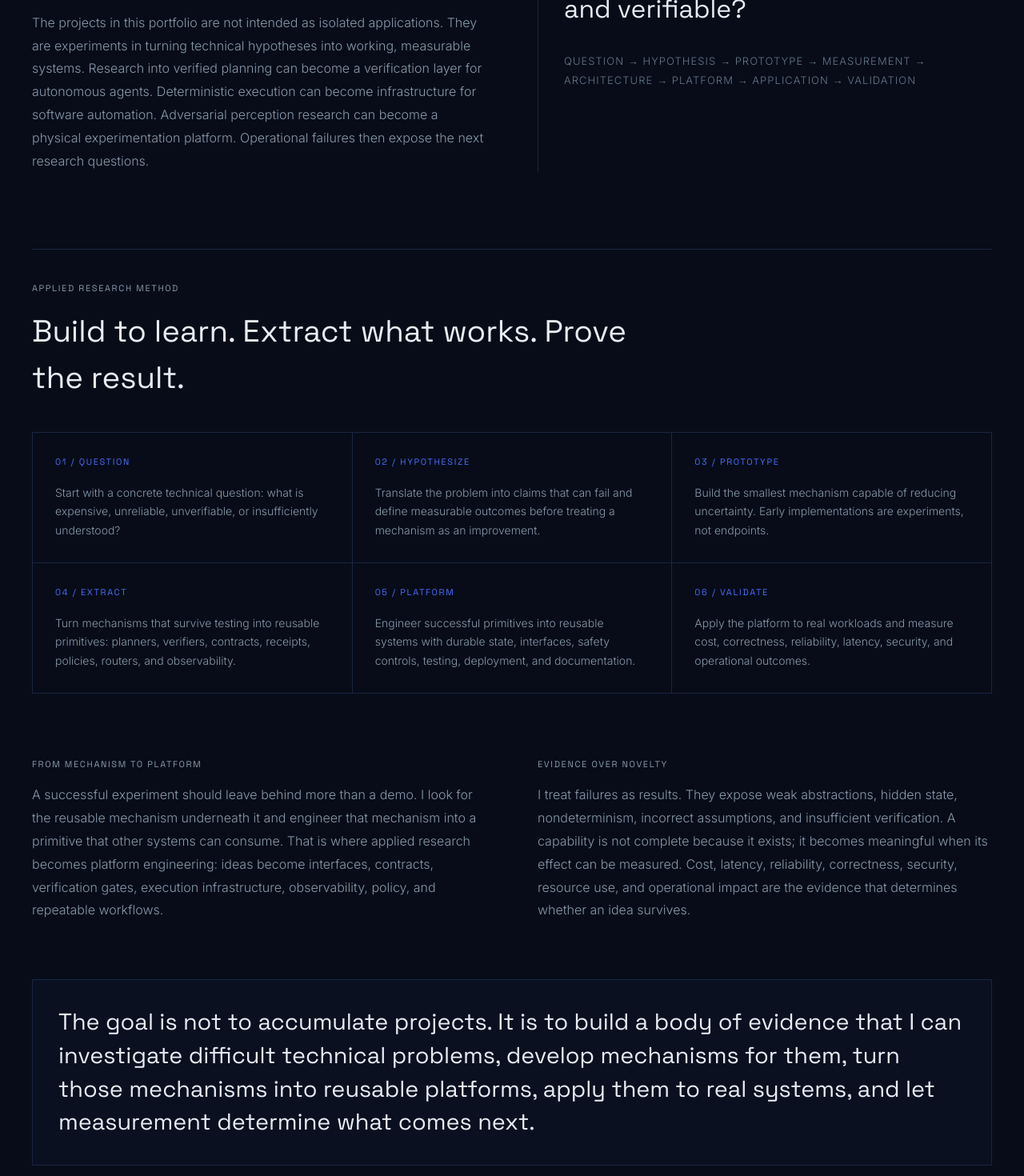
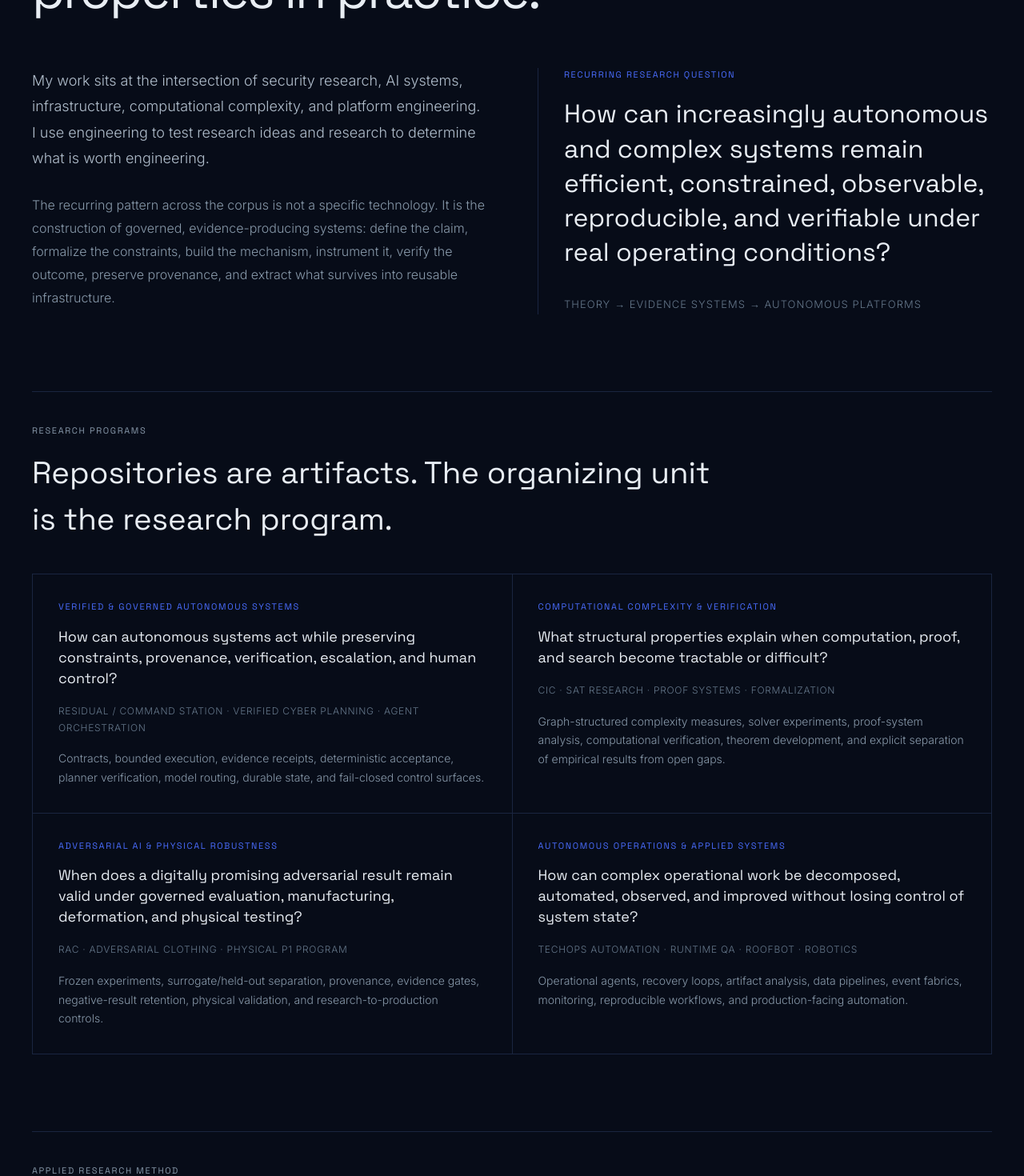
Before and after one commit to ninja-ops-guy/theemrld-portfolio, a React (Vite) app: page / in a window 1280 px wide. Shown: the part 4680-6150 px from the top of the page at 80% size. Built offline with nearby package versions, Linux system fonts and the light colour scheme; the HTML template or start-up script is replaced by a standard one.

Commit message:
Align thesis with research corpus and evidence model

```diff
--- a/src/sections/ResearchThesis.tsx
+++ b/src/sections/ResearchThesis.tsx
@@ -1,46 +1,101 @@
 const principles = [
-  ['01', 'QUESTION', 'Start with a concrete technical question: what is expensive, unreliable, unverifiable, or insufficiently understood?'],
-  ['02', 'HYPOTHESIZE', 'Translate the problem into claims that can fail and define measurable outcomes before treating a mechanism as an improvement.'],
-  ['03', 'PROTOTYPE', 'Build the smallest mechanism capable of reducing uncertainty. Early implementations are experiments, not endpoints.'],
-  ['04', 'EXTRACT', 'Turn mechanisms that survive testing into reusable primitives: planners, verifiers, contracts, receipts, policies, routers, and observability.'],
-  ['05', 'PLATFORM', 'Engineer successful primitives into reusable systems with durable state, interfaces, safety controls, testing, deployment, and documentation.'],
-  ['06', 'VALIDATE', 'Apply the platform to real workloads and measure cost, correctness, reliability, latency, security, and operational outcomes.'],
+  ['01', 'QUESTION', 'Start with a concrete technical question: what is expensive, unreliable, unverifiable, adversarial, or insufficiently understood?'],
+  ['02', 'FORMALIZE', 'Define constraints, invariants, failure states, evidence requirements, and the conditions under which the claim would be wrong.'],
+  ['03', 'HYPOTHESIZE', 'Translate the problem into claims that can fail and define measurable outcomes before treating a mechanism as an improvement.'],
+  ['04', 'BUILD', 'Prototype the smallest mechanism capable of reducing uncertainty, then instrument it so behavior can be observed rather than assumed.'],
+  ['05', 'VERIFY', 'Test, benchmark, retain negative results, challenge assumptions, and distinguish implementation completion from evidence of effectiveness.'],
+  ['06', 'PLATFORMIZE', 'Extract mechanisms that survive testing into reusable primitives, interfaces, policies, verifiers, receipts, and operational workflows.'],
 ];
+
+const programs = [
+  {
+    title: 'VERIFIED & GOVERNED AUTONOMOUS SYSTEMS',
+    question: 'How can autonomous systems act while preserving constraints, provenance, verification, escalation, and human control?',
+    artifacts: 'RESIDUAL / Command Station · verified cyber planning · agent orchestration',
+    contribution: 'Contracts, bounded execution, evidence receipts, deterministic acceptance, planner verification, model routing, durable state, and fail-closed control surfaces.',
+  },
+  {
+    title: 'COMPUTATIONAL COMPLEXITY & VERIFICATION',
+    question: 'What structural properties explain when computation, proof, and search become tractable or difficult?',
+    artifacts: 'CIC · SAT research · proof systems · formalization',
+    contribution: 'Graph-structured complexity measures, solver experiments, proof-system analysis, computational verification, theorem development, and explicit separation of empirical results from open gaps.',
+  },
+  {
+    title: 'ADVERSARIAL AI & PHYSICAL ROBUSTNESS',
+    question: 'When does a digitally promising adversarial result remain valid under governed evaluation, manufacturing, deformation, and physical testing?',
+    artifacts: 'RAC · adversarial clothing · physical P1 program',
+    contribution: 'Frozen experiments, surrogate/held-out separation, provenance, evidence gates, negative-result retention, physical validation, and research-to-production controls.',
+  },
+  {
+    title: 'AUTONOMOUS OPERATIONS & APPLIED SYSTEMS',
+    question: 'How can complex operational work be decomposed, automated, observed, and improved without losing control of system state?',
+    artifacts: 'TechOps automation · runtime QA · RoofBot · robotics',
+    contribution: 'Operational agents, recovery loops, artifact analysis, data pipelines, event fabrics, monitoring, reproducible workflows, and production-facing automation.',
+  },
+];
+
+const evidenceLabels = [
+  'PROVED / FORMALLY VERIFIED',
+  'EXPERIMENTALLY OBSERVED',
+  'INTERNALLY BENCHMARKED',
+  'ENGINEERING-COMPLETE',
+  'PREREGISTERED / PENDING TEST',
+  'SPECULATIVE / OPEN',
+];
+
+const loop = ['OBSERVE', 'FORMALIZE', 'HYPOTHESIZE', 'BUILD', 'INSTRUMENT', 'TEST', 'VERIFY', 'EXTRACT PRIMITIVE', 'PLATFORMIZE', 'APPLY', 'MEASURE FAILURE'];
 
 export default function ResearchThesis() {
   return (
     <section id="research-thesis" className="relative" style={{ background: '#070C18', padding: '150px 0', zIndex: 1 }}>
       <div className="max-w-[1280px] mx-auto px-6 md:px-10">
         <p className="font-label" style={{ marginBottom: '24px' }}>PORTFOLIO THESIS / APPLIED R&amp;D</p>
-        <h2 className="font-headline" style={{ fontSize: 'clamp(2rem, 5vw, 4.4rem)', lineHeight: 1.02, letterSpacing: '-0.035em', color: '#E8EDF3', maxWidth: '980px' }}>
-          Research becomes most valuable when it survives contact with real systems.
+        <h2 className="font-headline" style={{ fontSize: 'clamp(2rem, 5vw, 4.4rem)', lineHeight: 1.02, letterSpacing: '-0.035em', color: '#E8EDF3', maxWidth: '1100px' }}>
+          I research how complex computational and autonomous systems can be made measurable, verifiable, and operationally trustworthy — then turn those ideas into platforms that enforce those properties in practice.
         </h2>
 
         <div className="grid grid-cols-1 md:grid-cols-2 gap-10 md:gap-16" style={{ marginTop: '64px' }}>
           <div>
             <p className="font-body" style={{ fontSize: '18px', color: '#B1BECC', lineHeight: 1.8, margin: 0 }}>
-              I build at the intersection of security research, AI systems, infrastructure, and platform engineering. I do not treat research and engineering as separate disciplines: engineering is a method for testing research ideas, and research is a method for deciding what is worth engineering.
+              My work sits at the intersection of security research, AI systems, infrastructure, computational complexity, and platform engineering. I use engineering to test research ideas and research to determine what is worth engineering.
             </p>
             <p className="font-body" style={{ fontSize: '16px', color: '#8899AA', lineHeight: 1.8, marginTop: '28px' }}>
-              The projects in this portfolio are not intended as isolated applications. They are experiments in turning technical hypotheses into working, measurable systems. Research into verified planning can become a verification layer for autonomous agents. Deterministic execution can become infrastructure for software automation. Adversarial perception research can become a physical experimentation platform. Operational failures then expose the next research questions.
+              The recurring pattern across the corpus is not a specific technology. It is the construction of governed, evidence-producing systems: define the claim, formalize the constraints, build the mechanism, instrument it, verify the outcome, preserve provenance, and extract what survives into reusable infrastructure.
             </p>
           </div>
 
           <div style={{ borderLeft: '1px solid #1a2540', paddingLeft: '32px' }}>
             <p className="font-label" style={{ color: '#4A6DFF', marginBottom: '20px' }}>RECURRING RESEARCH QUESTION</p>
             <p className="font-headline" style={{ fontSize: 'clamp(1.35rem, 2.5vw, 2rem)', color: '#E8EDF3', lineHeight: 1.35, margin: 0 }}>
-              How can increasingly autonomous and complex systems remain efficient, measurable, constrained, and verifiable?
+              How can increasingly autonomous and complex systems remain efficient, constrained, observable, reproducible, and verifiable under real operating conditions?
             </p>
             <div className="font-body" style={{ fontSize: '13px', color: '#65778A', lineHeight: 1.8, marginTop: '32px', textTransform: 'uppercase', letterSpacing: '0.08em' }}>
-              Question → Hypothesis → Prototype → Measurement → Architecture → Platform → Application → Validation
+              Theory → Evidence Systems → Autonomous Platforms
             </div>
+          </div>
+        </div>
+
+        <div style={{ marginTop: '96px', borderTop: '1px solid #1a2540', paddingTop: '40px' }}>
+          <p className="font-label" style={{ marginBottom: '16px' }}>RESEARCH PROGRAMS</p>
+          <h3 className="font-headline" style={{ fontSize: 'clamp(1.5rem, 3vw, 2.4rem)', color: '#E8EDF3', maxWidth: '850px', marginBottom: '40px' }}>
+            Repositories are artifacts. The organizing unit is the research program.
+          </h3>
+          <div className="grid grid-cols-1 lg:grid-cols-2 gap-px" style={{ background: '#1a2540', border: '1px solid #1a2540' }}>
+            {programs.map((program) => (
+              <div key={program.title} style={{ background: '#070C18', padding: '32px' }}>
+                <div className="font-label" style={{ color: '#4A6DFF', marginBottom: '16px' }}>{program.title}</div>
+                <p className="font-headline" style={{ color: '#E8EDF3', fontSize: '18px', lineHeight: 1.45, margin: 0 }}>{program.question}</p>
+                <p className="font-body" style={{ color: '#65778A', fontSize: '12px', lineHeight: 1.7, marginTop: '18px', textTransform: 'uppercase', letterSpacing: '0.06em' }}>{program.artifacts}</p>
+                <p className="font-body" style={{ color: '#8899AA', fontSize: '14px', lineHeight: 1.7, marginTop: '16px' }}>{program.contribution}</p>
+              </div>
+            ))}
           </div>
         </div>
 
         <div style={{ marginTop: '96px', borderTop: '1px solid #1a2540', paddingTop: '40px' }}>
           <p className="font-label" style={{ marginBottom: '16px' }}>APPLIED RESEARCH METHOD</p>
           <h3 className="font-headline" style={{ fontSize: 'clamp(1.5rem, 3vw, 2.4rem)', color: '#E8EDF3', maxWidth: '800px', marginBottom: '40px' }}>
-            Build to learn. Extract what works. Prove the result.
+            Build to learn. Instrument to know. Extract what survives.
           </h3>
           <div className="grid grid-cols-1 md:grid-cols-2 lg:grid-cols-3 gap-px" style={{ background: '#1a2540', border: '1px solid #1a2540' }}>
             {principles.map(([n, title, body]) => (
@@ -52,22 +107,50 @@ export default function ResearchThesis() {
           </div>
         </div>
 
+        <div style={{ marginTop: '80px' }}>
+          <p className="font-label" style={{ marginBottom: '18px' }}>RESEARCH → PLATFORM LOOP</p>
+          <div className="flex flex-wrap items-center gap-2">
+            {loop.map((item, index) => (
+              <div key={item} className="flex items-center gap-2">
+                <span className="font-label" style={{ border: '1px solid #1a2540', padding: '10px 12px', color: item === 'VERIFY' || item === 'PLATFORMIZE' ? '#4A6DFF' : '#8899AA', background: '#0A1020' }}>{item}</span>
+                {index < loop.length - 1 && <span style={{ color: '#33445A' }}>→</span>}
+              </div>
+            ))}
+            <span style={{ color: '#33445A' }}>↺</span>
+          </div>
+          <p className="font-body" style={{ fontSize: '14px', color: '#65778A', lineHeight: 1.7, marginTop: '20px', maxWidth: '900px' }}>
+            Formalization, instrumentation, verification, and primitive extraction are deliberate additions to the normal engineering lifecycle. Failures feed the next research cycle instead of being erased from the record.
+          </p>
+        </div>
+
         <div className="grid grid-cols-1 md:grid-cols-2 gap-10 md:gap-16" style={{ marginTop: '80px' }}>
           <div>
             <p className="font-label" style={{ marginBottom: '16px' }}>FROM MECHANISM TO PLATFORM</p>
             <p className="font-body" style={{ fontSize: '16px', color: '#8899AA', lineHeight: 1.8 }}>
-              A successful experiment should leave behind more than a demo. I look for the reusable mechanism underneath it and engineer that mechanism into a primitive that other systems can consume. That is where applied research becomes platform engineering: ideas become interfaces, contracts, verification gates, execution infrastructure, observability, policy, and repeatable workflows.
+              A successful experiment should leave behind more than a demo. I look for the reusable mechanism underneath it and engineer that mechanism into a primitive other systems can consume: planners, verifiers, execution contracts, receipts, policies, routing layers, simulation environments, safety controls, and observability systems.
             </p>
           </div>
           <div>
             <p className="font-label" style={{ marginBottom: '16px' }}>EVIDENCE OVER NOVELTY</p>
             <p className="font-body" style={{ fontSize: '16px', color: '#8899AA', lineHeight: 1.8 }}>
-              I treat failures as results. They expose weak abstractions, hidden state, nondeterminism, incorrect assumptions, and insufficient verification. A capability is not complete because it exists; it becomes meaningful when its effect can be measured. Cost, latency, reliability, correctness, security, resource use, and operational impact are the evidence that determines whether an idea survives.
+              A capability is not complete because it exists. It becomes meaningful when its effect can be measured. Cost, latency, correctness, security, reliability, resource use, reproducibility, and operational impact determine whether an idea survives and whether it deserves to become infrastructure.
             </p>
           </div>
         </div>
 
-        <div style={{ marginTop: '72px', padding: '32px', border: '1px solid #1a2540', background: '#0A1020' }}>
+        <div style={{ marginTop: '80px', padding: '32px', border: '1px solid #1a2540', background: '#0A1020' }}>
+          <p className="font-label" style={{ marginBottom: '20px' }}>CLAIM DISCIPLINE</p>
+          <p className="font-body" style={{ color: '#B1BECC', fontSize: '15px', lineHeight: 1.75, maxWidth: '950px', margin: 0 }}>
+            I separate what is proved from what is observed, benchmarked, engineered, preregistered, or still open. The purpose is not to make every result look successful; it is to make the state of the evidence legible.
+          </p>
+          <div className="flex flex-wrap gap-2" style={{ marginTop: '24px' }}>
+            {evidenceLabels.map((label) => (
+              <span key={label} className="font-label" style={{ border: '1px solid #25324A', padding: '9px 11px', color: '#8899AA' }}>{label}</span>
+            ))}
+          </div>
+        </div>
+
+        <div style={{ marginTop: '72px', padding: '32px', border: '1px solid #4A6DFF', background: '#0A1020' }}>
           <p className="font-headline" style={{ fontSize: 'clamp(1.25rem, 2.4vw, 1.8rem)', color: '#E8EDF3', lineHeight: 1.45, margin: 0 }}>
             The goal is not to accumulate projects. It is to build a body of evidence that I can investigate difficult technical problems, develop mechanisms for them, turn those mechanisms into reusable platforms, apply them to real systems, and let measurement determine what comes next.
           </p>
```
